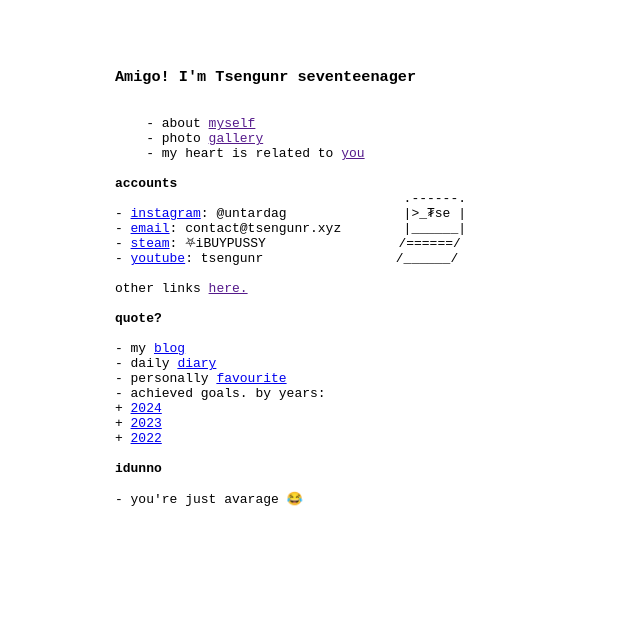
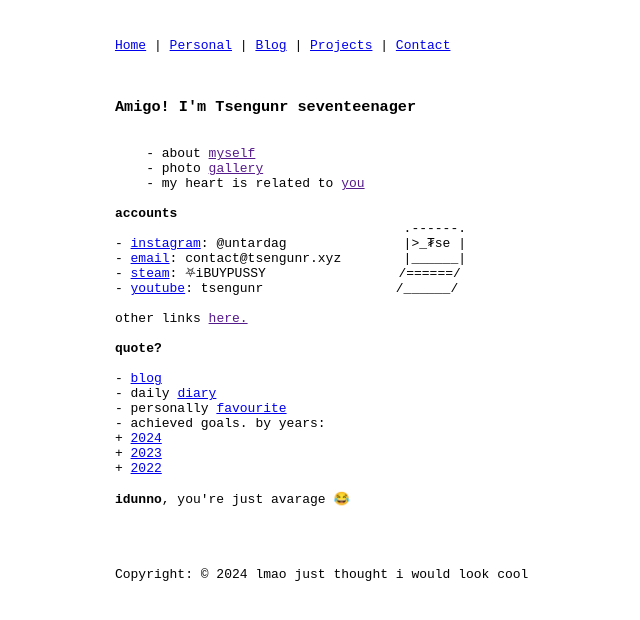
Before and after one commit to tsengunr/tsengunr.xyz, a plain HTML site: page index.html in a window 1280 px wide. Shown: the whole page, without its empty margins (319-959 px from the left). Drawn offline with Linux system fonts and the light colour scheme.

Commit message:
nav bar added

```diff
--- a/index.html
+++ b/index.html
@@ -4,7 +4,7 @@
     <meta charset="UTF-8">
     <meta name="viewport" content="width=device-width, initial-scale=1">
     <meta name="color-scheme" content="light dark">
-    <title>₮sengunr :\</title>
+    <title>₮sengunr | цедзиП</title>
     <link rel="icon" href="data:,">
     <style>
         pre {
@@ -16,7 +16,7 @@
 <body>
 <pre>
 
-
+    <nav><a href="/" class="active-page">Home</a> | <a href="personal">Personal</a> | <a href="blog">Blog</a> | <a href="projects">Projects</a> | <a href="contact">Contact</a></nav>
     <h3>Amigo! I'm Tsengunr seventeenager</h3>
     - about <a href="">myself</a>
     - photo <a href="">gallery</a>
@@ -33,7 +33,7 @@ other links <a href="">here.</a>
 
 <b>quote?</b>
 
-- my <a href="#">blog</a>
+- <a href="#">blog</a>
 - daily <a href="#">diary</a>
 - personally <a href="#">favourite</a>
 - achieved goals. by years:
@@ -41,9 +41,12 @@ other links <a href="">here.</a>
 + <a href="#">2023</a>
 + <a href="#">2022</a>
 
-<b>idunno</b>
+<b>idunno</b>, you're just avarage &#128514;
 
-- you're just avarage &#128514;
+
+
+
+Copyright: © 2024 lmao just thought i would look cool
 </pre>
 </body>
 </html>
```
